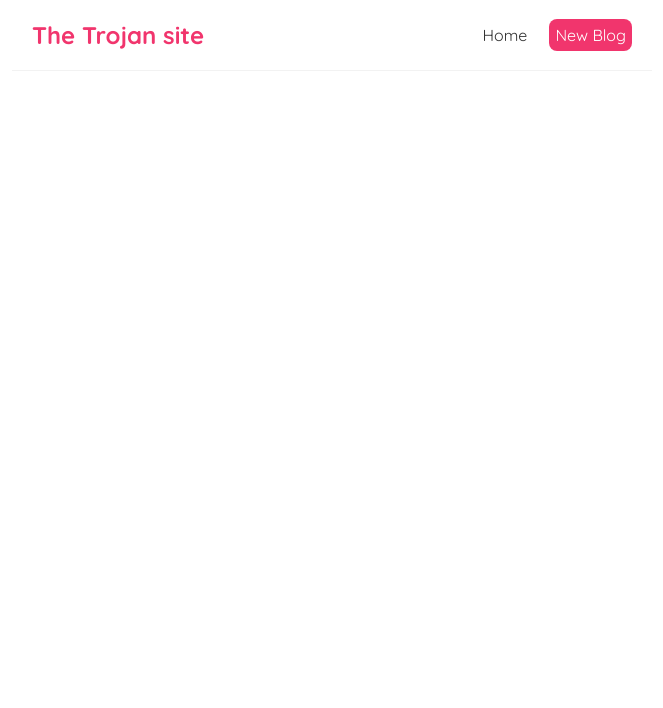
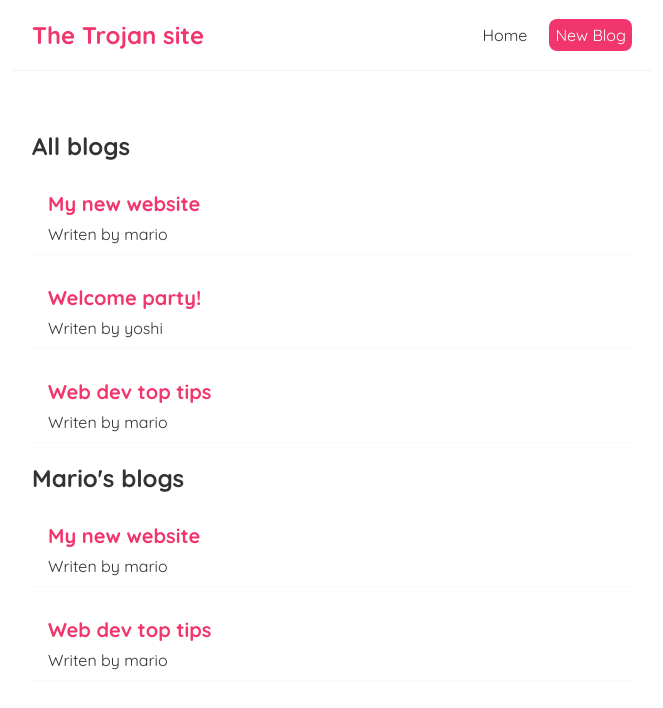
Before and after one commit to Wojter/react-tutorial, a React (Create React App) app: page / in a window 1280 px wide. Shown: the top 708 px of the page, without its empty margins (308-971 px from the left). Built offline with nearby package versions, Linux system fonts and the light colour scheme.

Commit message:
List, filter list and props

```diff
--- /dev/null
+++ b/src/BlogList.js
@@ -0,0 +1,20 @@
+const BlogList = ({blogs, title}) => {
+
+    // const blogs = props.blogs;
+    // const title = props.title;
+    //console.log(props, blogs);
+
+    return (
+        <div className="blog-list">
+            <h2>{title}</h2>
+            {blogs.map((blog) => (
+                <div className="blog-preview" key={blog.id}>
+                    <h2>{blog.title}</h2>
+                    <p>Writen by {blog.author}</p>
+                </div>
+            ))}
+        </div>
+    );
+}
+
+export default BlogList;
--- a/src/Home.js
+++ b/src/Home.js
@@ -1,10 +1,19 @@
+import { useState } from "react";
+import BlogList from "./BlogList";
+
 const Home = () => {
+    const [blogs,setBlogs] = useState([
+        { title: 'My new website', body: 'lorem ipsum...', author: 'mario', id: 1 },
+        { title: 'Welcome party!', body: 'lorem ipsum...', author: 'yoshi', id: 2 },
+        { title: 'Web dev top tips', body: 'lorem ipsum...', author: 'mario', id: 3 }
+    ])
 
     return (
     <div className="home">
-
+            <BlogList blogs={blogs} title="All blogs" />
+            <BlogList blogs={blogs.filter((blog)  =>  blog.author === 'mario')} title="Mario's blogs" />
     </div>
-  )
+  );
 }
 
-export default Home
+export default Home;
--- a/src/index.css
+++ b/src/index.css
@@ -47,3 +47,18 @@
   margin: 40px auto;
   padding: 20px;
 }
+
+/* blog preview / list */
+.blog-preview {
+  padding: 10px 16px;
+  margin: 20px 0;
+  border-bottom: 1px solid #fafafa;
+}
+.blog-preview:hover {
+  box-shadow: 1px 3px 5px rgba(0,0,0,0.1);
+}
+.blog-preview h2 {
+  font-size: 20px;
+  color: #f1356d;
+  margin-bottom: 8px;
+}
```
